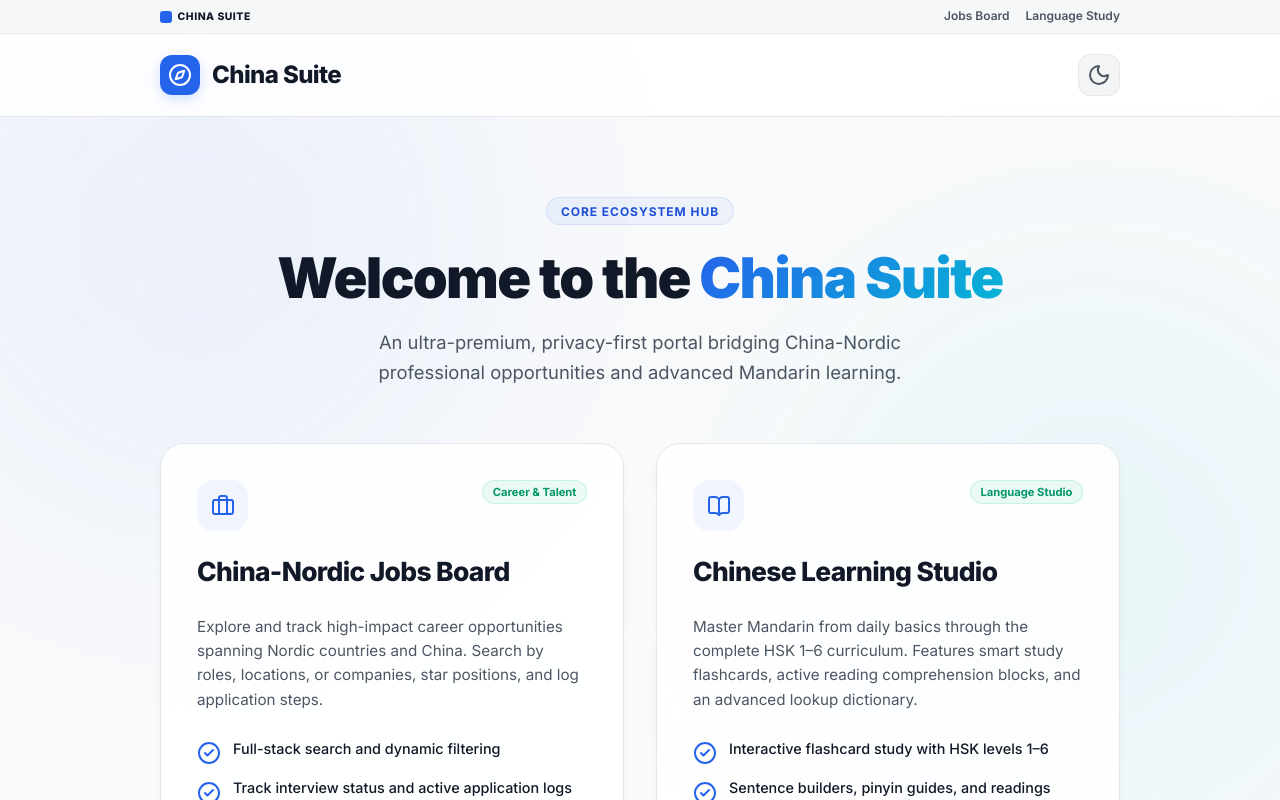
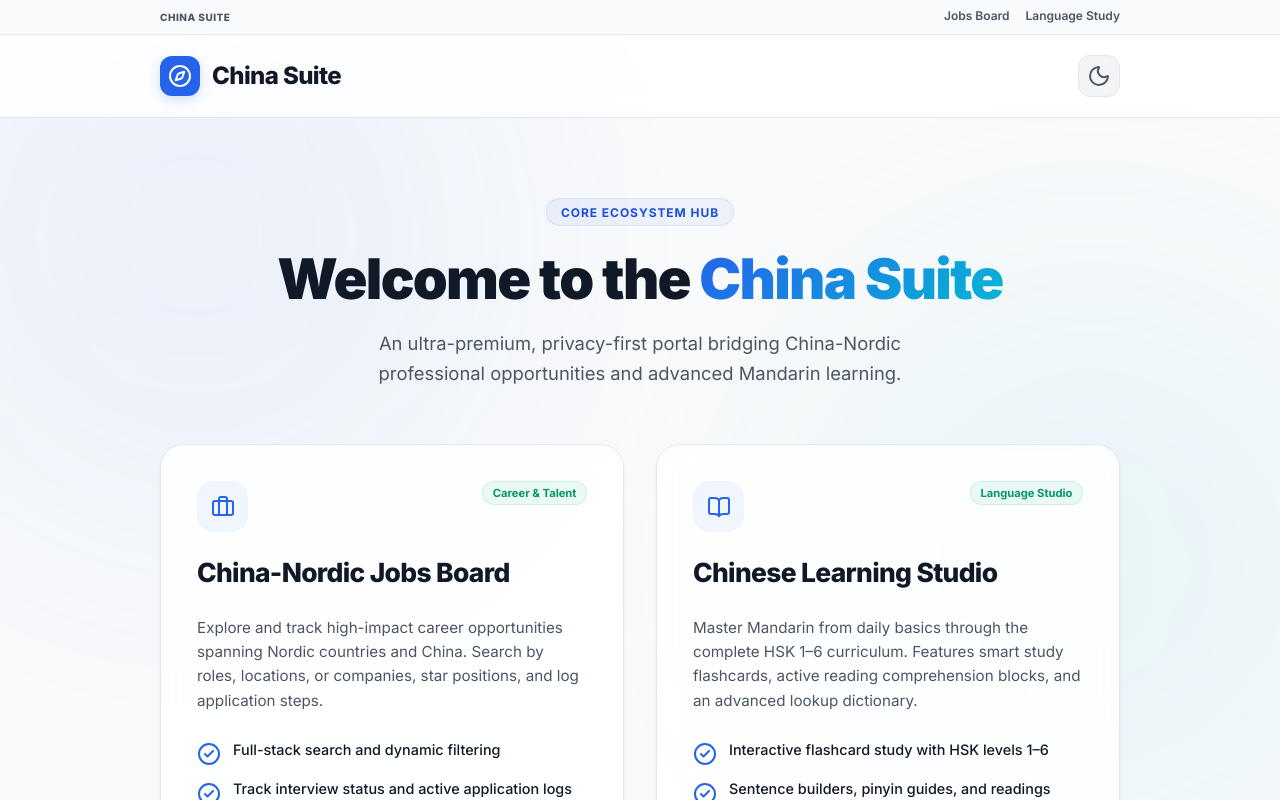
Before and after one commit to DanielTibbing/danieltibbing.github.io, a React (Vite) app: page / in a window 1280 px wide. Shown: the top 800 px of the page. Built offline with nearby package versions, Linux system fonts and the light colour scheme.

Commit message:
style(hub): align global switcher branding and solid layout with sister apps

```diff
--- a/src/App.css
+++ b/src/App.css
@@ -11,8 +11,8 @@
 }
 
 .suite-switcher-bar {
-  background: rgba(243, 244, 246, 0.7); /* gray-100 slim */
-  border-bottom: 1px solid rgba(229, 231, 235, 0.8);
+  background: var(--bg); /* solid matching background */
+  border-bottom: 1px solid var(--border);
   font-size: 0.75rem;
   font-weight: 600;
   color: var(--muted);
@@ -21,8 +21,8 @@
 }
 
 html.dark .suite-switcher-bar {
-  background: rgba(2, 6, 23, 0.75); /* slate-950 slim */
-  border-bottom: 1px solid rgba(30, 41, 59, 0.8);
+  background: var(--bg); /* solid matching slate-955 background */
+  border-bottom: 1px solid var(--border);
 }
 
 .suite-switcher-content {
@@ -35,11 +35,14 @@ html.dark .suite-switcher-bar {
   font-weight: 800;
   letter-spacing: 0.05em;
   text-transform: uppercase;
-  font-size: 0.65rem;
-  color: var(--text);
-  display: flex;
-  align-items: center;
-  gap: 0.35rem;
+  font-size: 10px;
+  color: var(--muted);
+  text-decoration: none;
+  transition: color 200ms ease;
+}
+
+.suite-logo:hover {
+  color: var(--brand);
 }
 
 .suite-logo-icon {
@@ -62,12 +65,15 @@ html.dark .suite-switcher-bar {
 }
 
 .suite-link-inactive {
-  padding-bottom: 0.125rem;
-  transition: color 150ms ease;
+  text-decoration: none;
+  color: var(--muted);
+  transition: color 200ms ease;
+  border-bottom: 1px solid transparent;
+  padding-bottom: 2px;
 }
 
 .suite-link-inactive:hover {
-  color: var(--brand);
+  color: var(--text);
 }
 
 /* Main Navigation Row */
--- a/src/App.tsx
+++ b/src/App.tsx
@@ -25,10 +25,12 @@ export default function App() {
       <header className="suite-header">
         <div className="suite-switcher-bar">
           <div className="max-w-5xl mx-auto px-4 sm:px-6 lg:px-8 suite-switcher-content">
-            <div className="suite-logo">
-              <div className="suite-logo-icon"></div>
+            <a
+              href="https://danieltibbing.github.io/"
+              className="suite-logo"
+            >
               <span>China Suite</span>
-            </div>
+            </a>
             <div className="suite-links">
               <a
                 href="https://danieltibbing.github.io/china-jobs"
```
